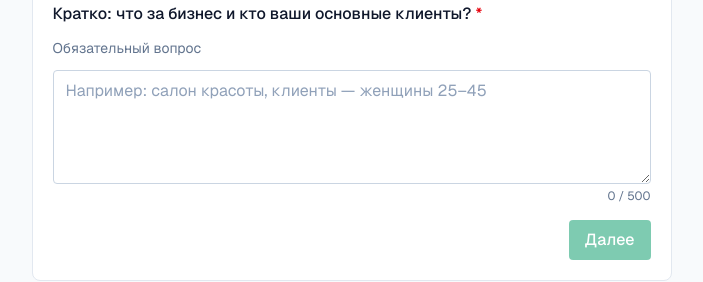
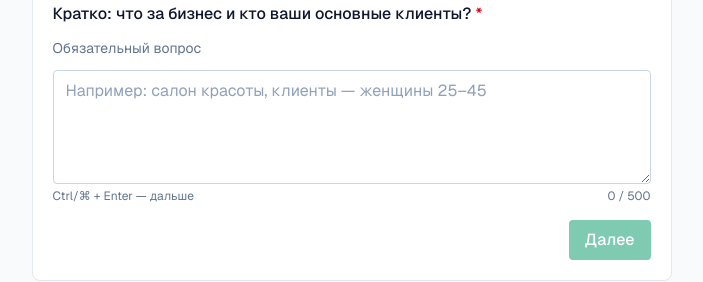
Before and after one commit to palmiralab/palmira-lab, a Next.js app in the folder apps/web/: page /audit in a window 1280 px wide. Shown: the part 413-695 px from the top of the page, without its empty margins (281-984 px from the left). Built offline with nearby package versions, Linux system fonts and the light colour scheme.

Commit message:
feat: Ctrl/⌘+Enter в текстовом поле анкеты переходит дальше, подсказка на широких экранах

```diff
--- a/apps/web/src/components/AuditQuestionField.tsx
+++ b/apps/web/src/components/AuditQuestionField.tsx
@@ -15,6 +15,8 @@ type AuditQuestionFieldProps = {
   onChange: (value: unknown) => void;
   // Ставить ли курсор в текстовое поле при появлении (у выбора из вариантов не нужно).
   autoFocus?: boolean;
+  // Ctrl/⌘+Enter в текстовом поле: перейти дальше.
+  onModEnter?: () => void;
 };
 
 // Поле одного вопроса анкеты: текст, один вариант или несколько. Сама ничего не
@@ -25,6 +27,7 @@ export function AuditQuestionField({
   value,
   onChange,
   autoFocus = false,
+  onModEnter,
 }: AuditQuestionFieldProps) {
   if (question.type === 'text') {
     return (
@@ -34,6 +37,8 @@ export function AuditQuestionField({
         maxLength={question.maxLength}
         showCounter
         autoFocus={autoFocus}
+        onModEnter={onModEnter}
+        hint={onModEnter ? 'Ctrl/⌘ + Enter — дальше' : undefined}
         placeholder={question.placeholder}
         aria-label={question.question}
       />
--- a/apps/web/src/components/AuditQuestionnaire.tsx
+++ b/apps/web/src/components/AuditQuestionnaire.tsx
@@ -138,6 +138,9 @@ export function AuditQuestionnaire({
               question={question}
               value={state.answers[question.key]}
               autoFocus={state.navigated}
+              // Если «Далее» заблокирована пустым обязательным ответом, reducer
+              // вернёт то же состояние, и ничего не произойдёт.
+              onModEnter={() => dispatch({ type: 'next' })}
               onChange={(value) => dispatch({ type: 'answer', key: question.key, value })}
             />
           </div>
--- a/apps/web/src/components/ui/TextArea.tsx
+++ b/apps/web/src/components/ui/TextArea.tsx
@@ -11,6 +11,10 @@ type TextAreaProps = Omit<
   maxLength: number;
   // Счётчик «12 / 500» под полем. По умолчанию выключен.
   showCounter?: boolean;
+  // Ctrl+Enter или ⌘+Enter в поле. Обычный Enter остаётся переводом строки.
+  onModEnter?: () => void;
+  // Подсказка под полем слева (скрыта на узких экранах: там нет клавиатуры).
+  hint?: string;
 };
 
 // Начиная с этой доли лимита счётчик меняет цвет: человек видит, что место кончается.
@@ -23,10 +27,13 @@ export function TextArea({
   onValueChange,
   maxLength,
   showCounter = false,
+  onModEnter,
+  hint,
   rows = 4,
   ...rest
 }: TextAreaProps) {
   const counterId = useId();
+  const hintId = useId();
   const nearLimit = value.length >= maxLength * WARN_RATIO;
 
   return (
@@ -37,15 +44,32 @@ export function TextArea({
         onChange={(e) => onValueChange(e.target.value)}
         maxLength={maxLength}
         rows={rows}
-        // Счётчик читается при фокусе на поле, а не на каждый символ.
-        aria-describedby={showCounter ? counterId : undefined}
+        onKeyDown={(e) => {
+          if (onModEnter && e.key === 'Enter' && (e.ctrlKey || e.metaKey)) {
+            e.preventDefault();
+            onModEnter();
+          }
+        }}
+        // Счётчик и подсказка читаются при фокусе на поле, а не на каждый символ.
+        aria-describedby={
+          [showCounter && counterId, hint && hintId].filter(Boolean).join(' ') || undefined
+        }
         className={inputClass}
       />
+      {(showCounter || hint) && (
+        <div className="flex items-start justify-between gap-3">
+          {hint ? (
+            <p id={hintId} className="hidden text-xs text-slate-500 dark:text-slate-400 sm:block">
+              {hint}
+            </p>
+          ) : (
+            <span />
+          )}
           {showCounter && (
             <p
               id={counterId}
               data-near-limit={nearLimit}
-          className={`self-end text-xs ${
+              className={`text-xs ${
                 nearLimit ? 'text-amber-600 dark:text-amber-400' : 'text-slate-500 dark:text-slate-400'
               }`}
             >
@@ -53,5 +77,7 @@ export function TextArea({
             </p>
           )}
         </div>
+      )}
+    </div>
   );
 }
```
Lines whose indentation alone changed are shown as unchanged.
